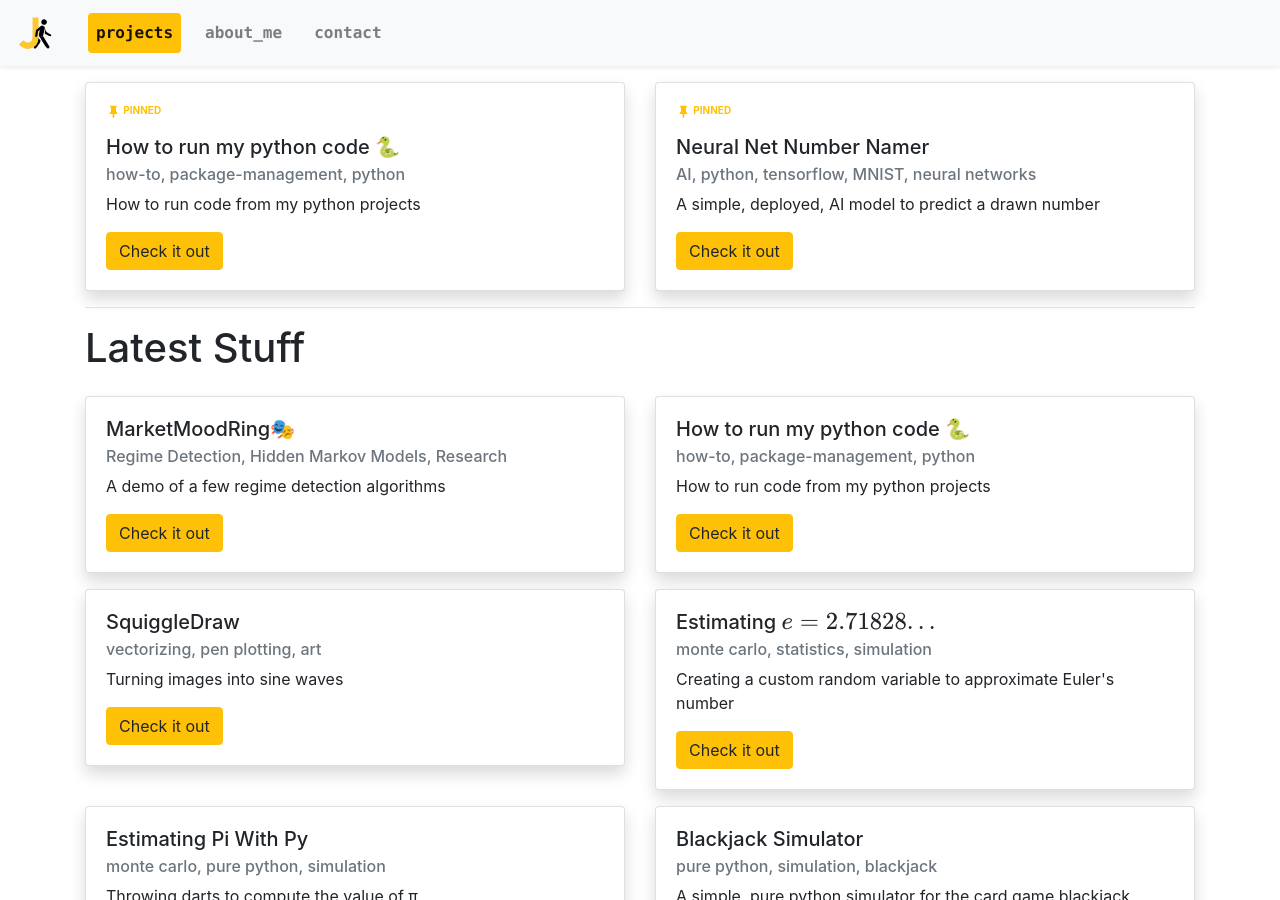
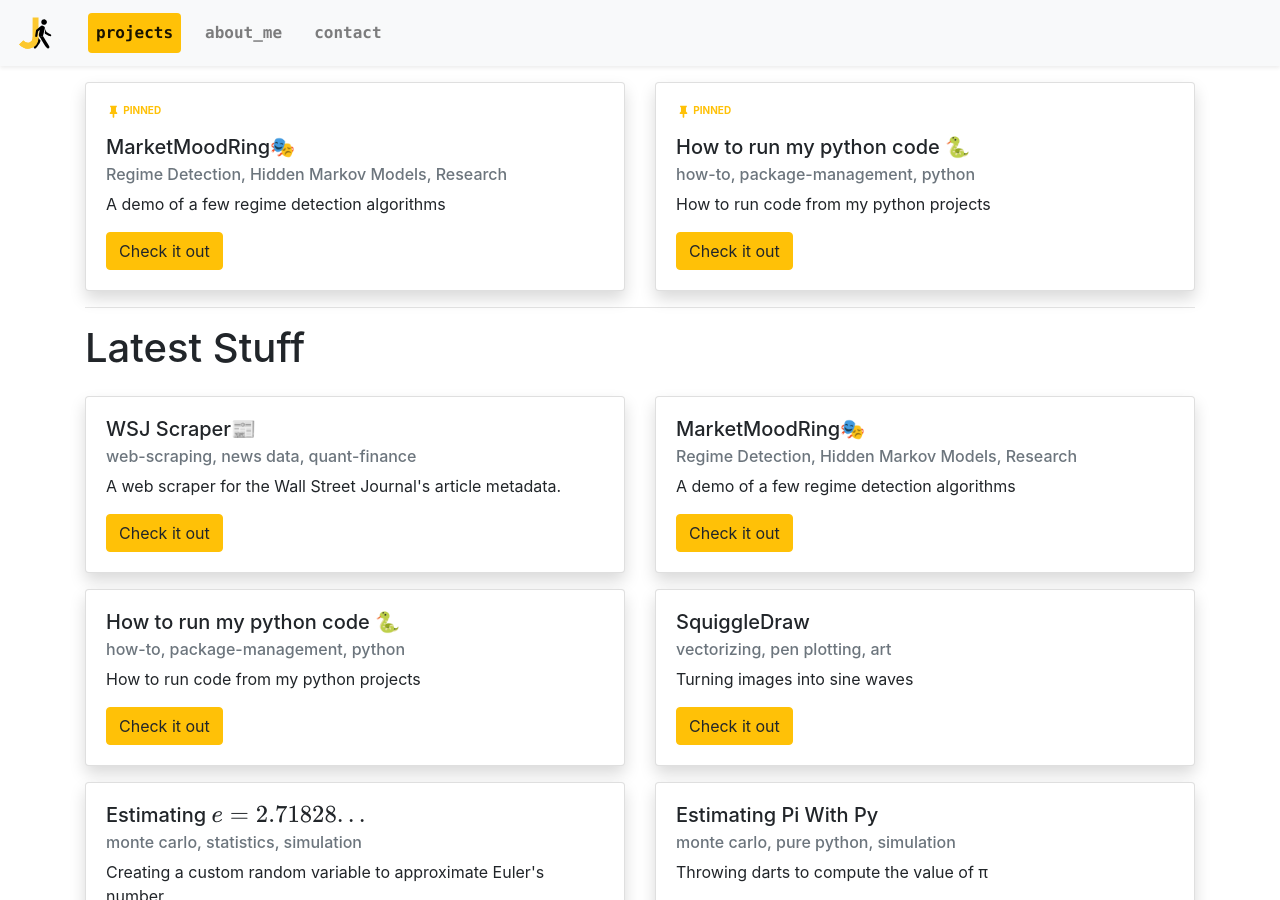
Before and after one commit to jacksonrgwalker/jacksonrgwalker.github.io, a Jekyll site: the page built from docs/projects.html, in a window 1280 px wide and 900 px high. Built offline with Jekyll 4.4.1, drawn with Linux system fonts in a browser that asks for light colours; formulas are drawn with MathJax 3.

Commit message:
added WSJ scraper project

```diff
--- a/docs/projects/marketmoodring.html
+++ b/docs/projects/marketmoodring.html
@@ -4,6 +4,7 @@ layout: default
 description: "A demo of a few regime detection algorithms"
 title: "MarketMoodRing🎭"
 order_index: 10
+pinned: true
 ---
 
 <iframe id="MarketMoodRing"
--- a/docs/projects/neural-net-number-namer.html
+++ b/docs/projects/neural-net-number-namer.html
@@ -4,7 +4,7 @@ description: "A simple, deployed, AI model to predict a drawn number"
 title: "Neural Net Number Namer"
 layout: default
 order_index: 3
-pinned: true
+pinned: false
 ---
 
 <script src="https://cdn.jsdelivr.net/npm/@tensorflow/tfjs@2.0.0/dist/tf.min.js"></script>
--- /dev/null
+++ b/docs/projects/wsj-scraper.html
@@ -0,0 +1,15 @@
+---
+tags: ["web-scraping", "news data", "quant-finance"]
+layout: default
+description: "A web scraper for the Wall Street Journal's article metadata."
+title: "WSJ Scraper📰"
+order_index: 11
+---
+
+<iframe id="WJS Scraper"
+    title="WJS Scraper"
+    width="100%"
+    height="1000"
+    frameBorder="0"
+    src="https://wsjdata.streamlit.app/?embed=True">
+</iframe>
```
